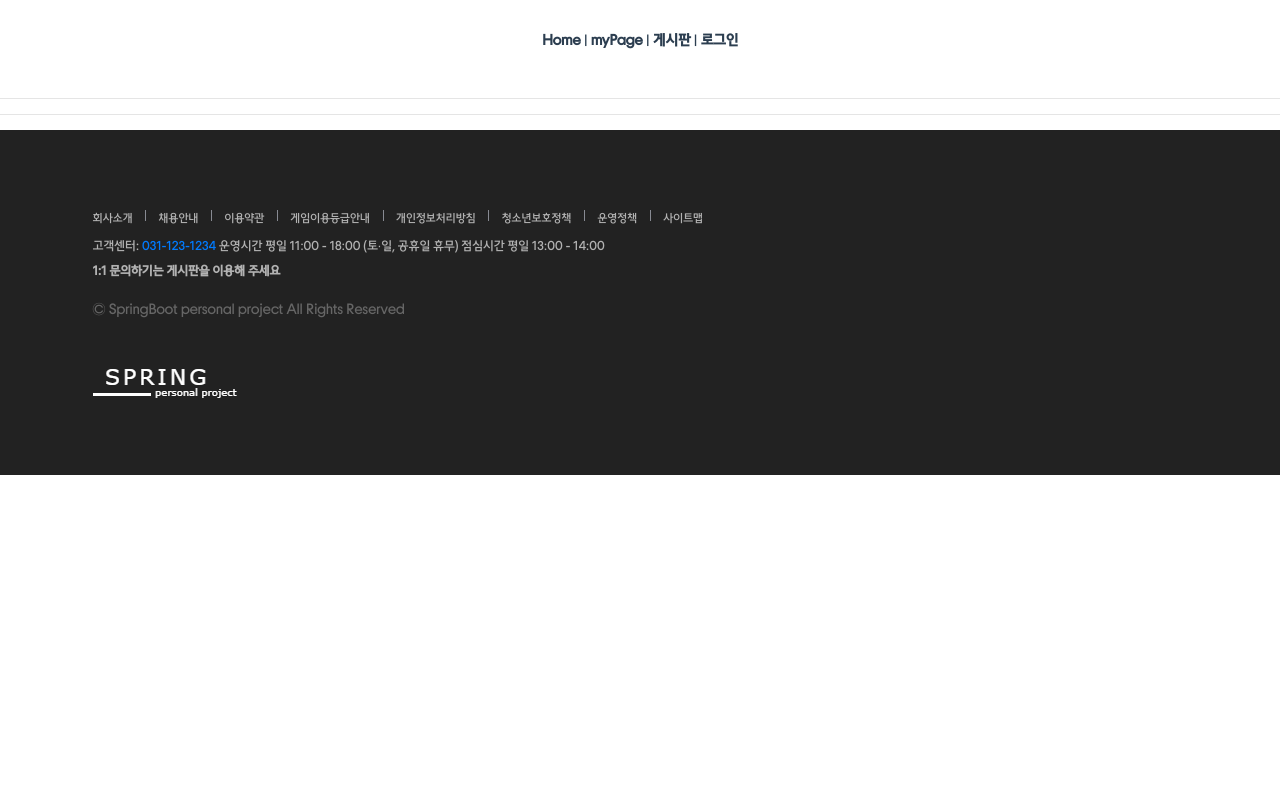
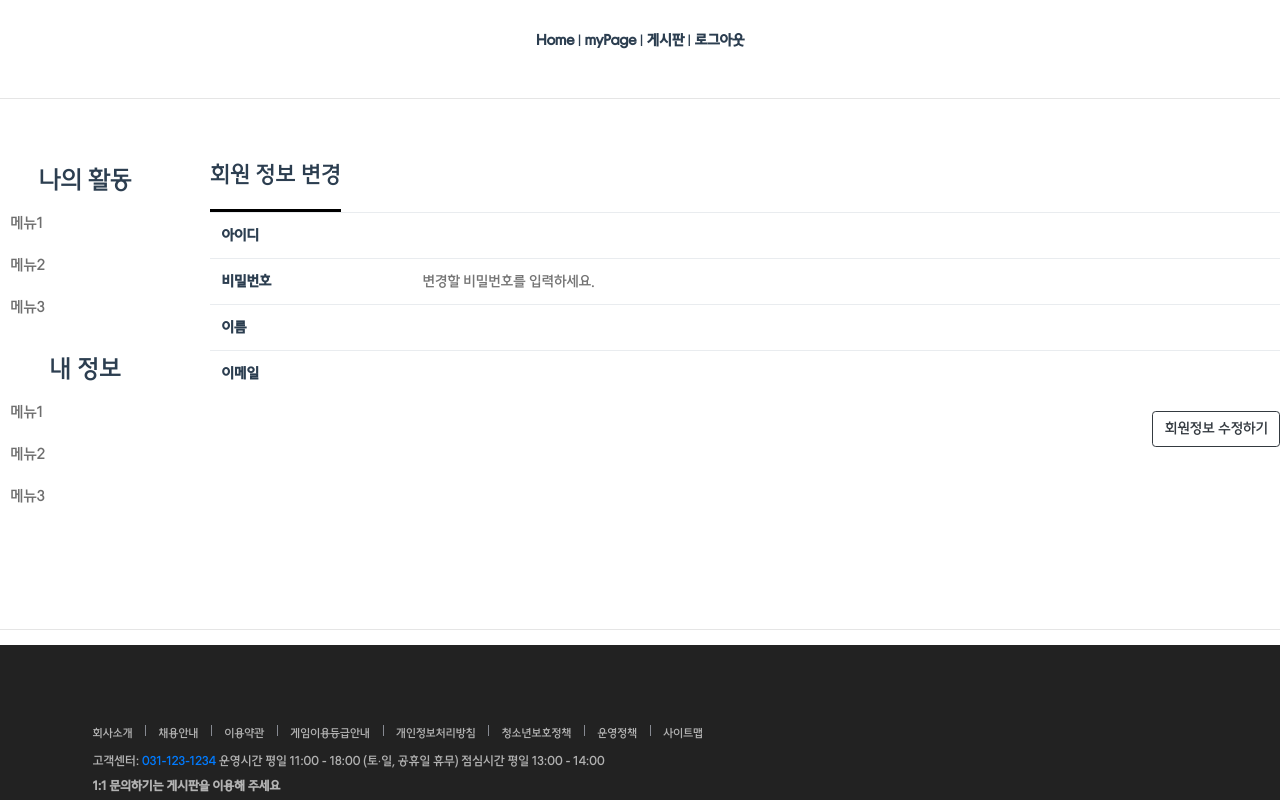
Before and after one commit to jay3614/vueLearning, a Vue app: page /updateInfo in a window 1280 px wide. Shown: the top 800 px of the page. Built offline with nearby package versions, Linux system fonts and the light colour scheme; no server answers; sample sign-in values are in the browser's storage.

Commit message:
회원정보 수정 페이지 구현

```diff
--- a/src/router/index.js
+++ b/src/router/index.js
@@ -1,6 +1,7 @@
 import { createRouter, createWebHistory } from 'vue-router'
 import PageHome from '@/views/PageHome.vue'
 import MyPage from '@/views/MyPage.vue'
+import UpdateInfo from '@/views/UpdateInfo.vue'
 import BoardList from '@/views/board/BoardList.vue'
 import BoardDetail from '@/views/board/BoardDetail.vue'
 import BoardWrite from '@/views/board/BoardWrite.vue'
@@ -29,6 +30,12 @@ const routes = [
     path: '/myPage',
     name: 'MyPage',
     component: MyPage,
+    beforeEnter: requireAuth()
+  },
+  {
+    path: '/updateInfo',
+    name: 'UpdateInfo',
+    component: UpdateInfo,
     beforeEnter: requireAuth()
   },
   {
--- a/src/views/MyPage.vue
+++ b/src/views/MyPage.vue
@@ -41,6 +41,7 @@
             </tr>
           </tbody>
         </table>
+        <router-link to="/updateInfo" class="float-r btn btn-outline-dark">회원정보 변경하기</router-link>
       </div>
     </section>
   </div>
@@ -62,9 +63,7 @@ export default {
   },
   methods: {
     async fnGetView() {
-
       this.form = {
-        // userId: this.user_id,
         userId: sessionStorage.getItem("userId"),
         userName: this.user_name,
         userEmail: this.user_email
@@ -79,37 +78,13 @@ export default {
       } else {
         alert(response.data);
       }
-      // this.$axios
-      //   .post(this.$serverUrl + "/user/myInfo")
-      //   .then((res) => {
-      //     this.user_id = res.data.user_id;
-      //     this.user_name = res.data.user_name;
-      //     this.user_email = res.data.user_email;
-      //     alert(this.user_id);
-      //   })
-      //   .catch((err) => {
-      //     if (err.message.indexOf("Network Error") > -1) {
-      //       alert("네트워크가 원활하지 않습니다.\n잠시 후 다시 시도해주세요.");
-      //     }
-      //   });
     }
   }
 }
 </script>
 
-
 <style>
 * {
   font-family: musinsa-Medium, "Apple SD Gothic Neo", "Noto Sans KR", sans-serif !important;
 }
-
-.test1 {
-  border: 1px solid black;
-  height: 200px;
-}
-
-.test2 {
-  border: 1px solid black;
-  height: 500px;
-}
 </style>
--- /dev/null
+++ b/src/views/UpdateInfo.vue
@@ -0,0 +1,199 @@
+<template>
+  <div class="myPage" id="wrapper">
+    <nav class="mypage-sidenav">
+      <div class="my-activity">
+        <h3>나의 활동</h3>
+        <router-link to="#" class="d-flex p-l-10">메뉴1</router-link>
+        <router-link to="#" class="d-flex p-l-10">메뉴2</router-link>
+        <router-link to="#" class="d-flex p-l-10">메뉴3</router-link>
+      </div>
+      <div class="my-info">
+        <h3>내 정보</h3>
+        <router-link to="#" class="d-flex p-l-10">메뉴1</router-link>
+        <router-link to="#" class="d-flex p-l-10">메뉴2</router-link>
+        <router-link to="#" class="d-flex p-l-10">메뉴3</router-link>
+      </div>
+    </nav>
+    <section class="mypage-cont my-info-modify">
+      <header class="info_views-area">
+        <div class="section-title">
+          <h1 class="tit">회원 정보 변경</h1>
+        </div>
+      </header>
+
+      <div class="table-responsive">
+        <table class="table">
+          <tbody>
+            <tr>
+              <th>아이디</th>
+              <td class="txt-left">
+                <input type="text"
+                  :class="{ active: active.user_id }"
+                  name="user_id"
+                  v-model="user_id"
+                  @input="resetActive('user_id')"
+                  readonly
+                >
+              </td>
+            </tr>
+
+            <tr>
+              <th>비밀번호</th>
+              <td class="txt-left">
+                <input type="password"
+                  :class="{ active: active.user_pw }"
+                  name="user_pw"
+                  v-model="user_pw"
+                  placeholder="변경할 비밀번호를 입력하세요."
+                  @input="resetActive('user_pw')"
+                >
+              </td>
+            </tr>
+
+            <tr>
+              <th>이름</th>
+              <td class="txt-left">
+                <input type="text"
+                  :class="{ active: active.user_name }"
+                  name="user_name"
+                  v-model="user_name"
+                  @input="resetActive('user_name')"
+                >
+              </td>
+            </tr>
+
+            <tr id="email-area">
+              <th>이메일</th>
+              <td class="txt-left">
+                <input type="text"
+                  :class="{ active: active.user_email }"
+                  name="user_email"
+                  v-model="user_email"
+                  @input="resetActive('user_email')"
+                >
+              </td>
+            </tr>
+          </tbody>
+        </table>
+        <button class="float-r btn btn-outline-dark" v-on:click="fnUpdate">회원정보 수정하기</button>
+      </div>
+    </section>
+  </div>
+</template>
+
+<script>
+import { userInfo } from "@/service/userInfoAPI";
+
+export default {
+  data() {
+    return {
+      user_id: "",
+      user_pw: "",
+      user_email: "",
+      user_name: "",
+      active: { user_id: false, user_email: false, user_name: false, user_pw: false },
+    };
+  },
+  mounted() {
+    this.fnGetView();
+  },
+  methods: {
+    async fnGetView() {
+
+      this.form = {
+        userId: sessionStorage.getItem("userId"),
+        userPw: this.user_pw,
+        userName: this.user_name,
+        userEmail: this.user_email
+      };
+
+      const response = await userInfo(this.form);
+
+      if (response.status == 200) {
+        this.user_id = response.data.user_id;
+        this.user_pw = response.data.user_pw;
+        this.user_name = response.data.user_name;
+        this.user_email = response.data.user_email;
+      } else {
+        alert(response.data);
+      }
+    },
+
+    //
+    fnUpdate() {
+      let apiUrl = this.$serverUrl + "/user/updateInfo";
+      this.form = {
+        userId: this.user_id,
+        userPw: this.user_pw,
+        userName: this.user_name,
+        userEmail: this.user_email,
+      };
+
+      alert(this.form.userPw);
+
+      if (this.user_id === "") {
+        // 아이디 공백 검사
+        this.active.user_id = true;   // 빈칸으로 제출 시 div 색 변환
+        alert("ID를 입력하세요.");
+        return;
+      }
+      if (this.user_email === "") {
+        // 이메일 공백 검사
+        this.active.user_email = true;
+        alert("이메일을 입력하세요.");
+        return;
+      }
+      if (this.user_pw === undefined) {
+        // 비밀번호 공백 검사
+        this.active.user_pw = true;
+        alert("비밀번호를 입력하세요.");
+        return;
+      }
+      if (this.user_name === "") {
+        // 이름 공백 검사
+        this.active.user_name = true;
+        alert("이름을 입력하세요.");
+        return;
+      }
+
+      this.$axios
+        .patch(apiUrl, this.form)
+        .then((res) => {
+          alert("정보가 수정되었습니다.");
+
+          sessionStorage.removeItem(res.data.userId);
+          sessionStorage.removeItem("user_token");
+          sessionStorage.removeItem("user_role");
+          location.reload();
+        })
+        .catch((err) => {
+          if (err.message.indexOf("Network Error") > -1) {
+            alert(
+              "네트워크가 원활하지 않습니다.\n잠시 후 다시 시도해주세요."
+            );
+          }
+        });
+    },
+    fnView() {
+      this.$router.push({
+        path: "./myPage"
+      });
+    },
+    //
+
+    resetActive(field) {
+      this.active[field] = false;
+    },
+  }
+}
+</script>
+
+<style>
+* {
+  font-family: musinsa-Medium, "Apple SD Gothic Neo", "Noto Sans KR", sans-serif !important;
+}
+
+.active {
+  background-color: blanchedalmond;
+}
+</style>
```
